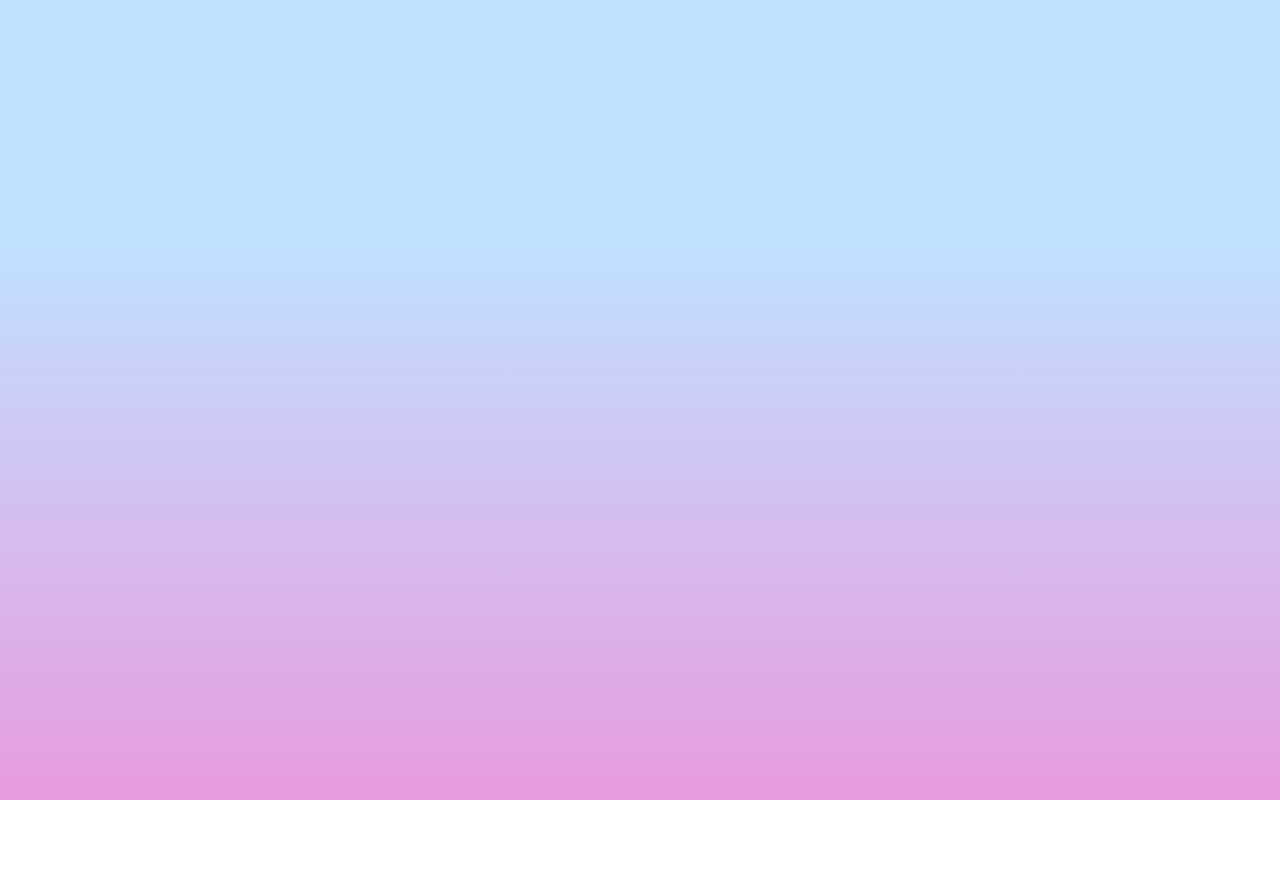
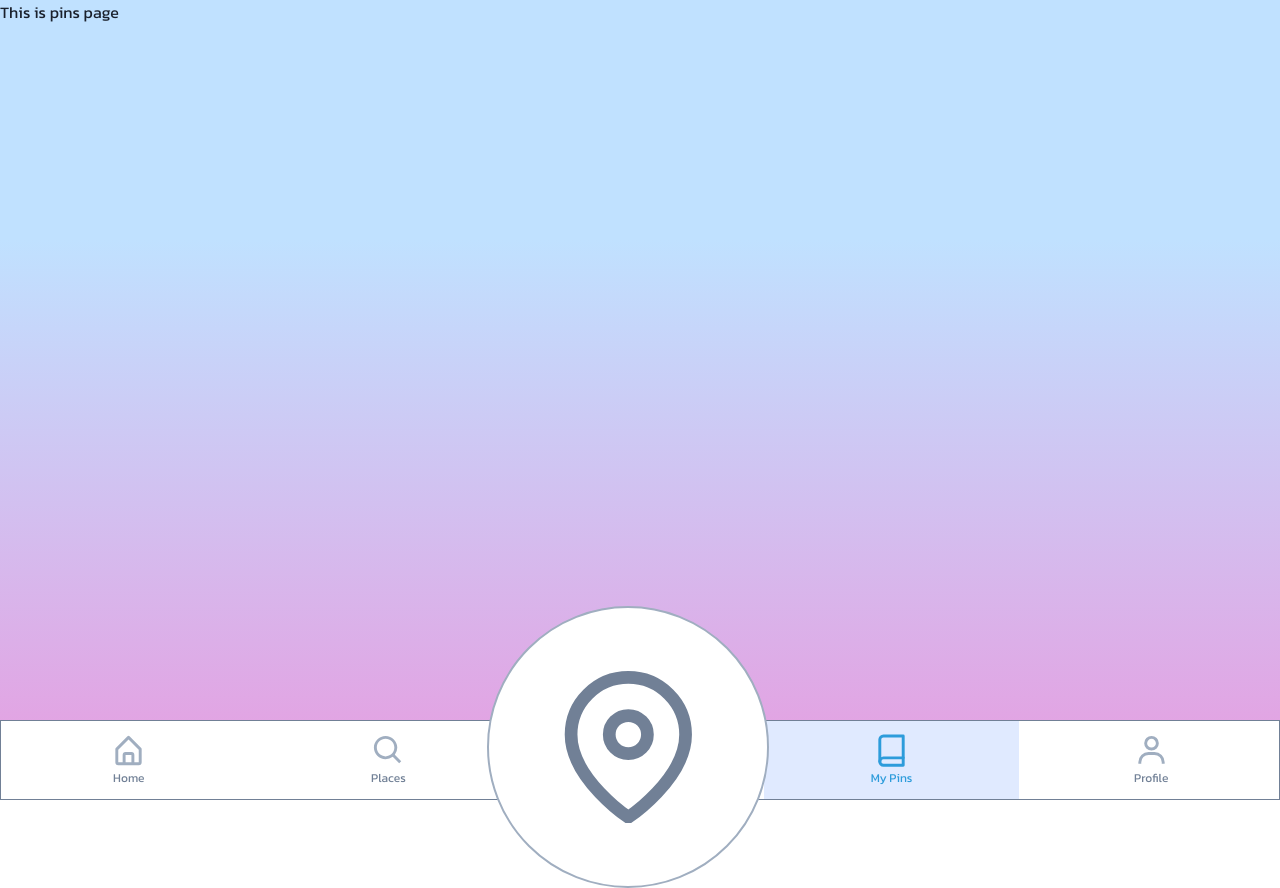
Before and after one commit to QuadieZ/andaman-traveller, a React (Create React App) app: page /pins in a window 1280 px wide. Before the commit the page ends 800 px from the top, so only its background shows below. Built offline with nearby package versions, Linux system fonts and the light colour scheme; no server answers.

Commit message:
feat: page pin placeholder

```diff
--- a/src/App.js
+++ b/src/App.js
@@ -1,7 +1,7 @@
 import { Box } from "@chakra-ui/react";
 import { Route, Switch } from "react-router-dom";
 
-import { Home, Places, Profile, Login } from "./pages";
+import { Home, Places, Profile, Login, Pins } from "./pages";
 
 function App() {
   return (
@@ -9,6 +9,7 @@ function App() {
       <Switch>
         <Route exact path="/home" component={Home} />
         <Route exact path="/places" component={Places} />
+        <Route exact path="/pins" component={Pins} />
         <Route exact path="/profile">
           <Profile />
         </Route>
--- /dev/null
+++ b/src/pages/Pins.js
@@ -0,0 +1,13 @@
+import { Text } from "@chakra-ui/react";
+import { Navigation } from "../components/Navigation";
+
+const Pins = () => {
+  return (
+    <>
+      <Text>This is pins page</Text>
+      <Navigation />
+    </>
+  );
+};
+
+export default Pins;
--- a/src/pages/index.js
+++ b/src/pages/index.js
@@ -2,3 +2,4 @@ export { default as Home } from "./Home";
 export { default as Places } from "./Places";
 export { default as Profile } from "./Profile";
 export { default as Login } from "./Login";
+export { default as Pins } from "./Pins";
```
